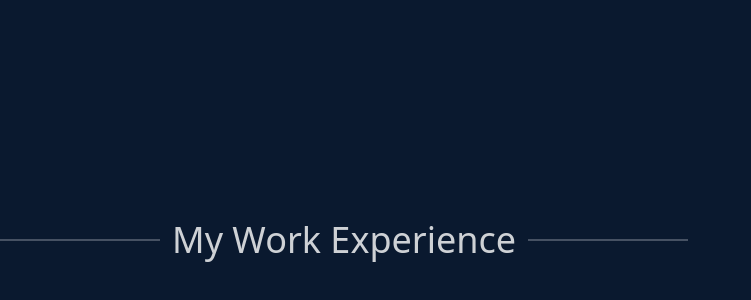
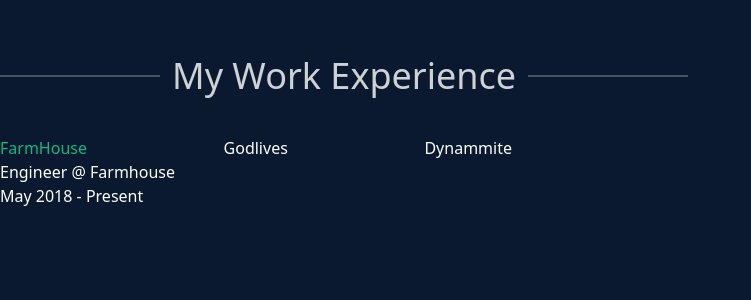
Before and after one commit to EngineerDanny/EngineerDanny_Portfolio, a React (Create React App) app: page / in a window 1280 px wide. Shown: the part 1544-1844 px from the top of the page, without its empty margins (0-751 px from the left). Built offline with nearby package versions, Linux system fonts and the light colour scheme.

Commit message:
style update 4

```diff
--- a/src/App.jsx
+++ b/src/App.jsx
@@ -75,18 +75,39 @@ function App() {
 
       {/* Work Experience Section */}
       <section className="h-screen">
-        <div className="flex flex-col justify-evenly h-4/6">
-          {/* About section */}
-          <div className="flex flex-row items-center">
+        <div className="flex flex-col justify-start h-4/6">
+          {/* Work Experience Header */}
+          <div className="flex flex-row items-center mb-10">
             <div className="w-40 h-0.5 bg-gray-300 opacity-30"></div>
             <h1 className="text-4xl font-medium opacity-80 mx-3">
               My Work Experience
             </h1>
             <div className="w-40 h-0.5 bg-gray-300 opacity-30"></div>
           </div>
-
-          <div className="flex flex-row w-4/5 items-center">
-            <p className="max-w-md text-base font-light opacity-80"></p>
+          {/*Job Tabs Component */}
+          <div className="flex flex-row w-2/5 justify-between items-center">
+            <button className="text-green-500">FarmHouse</button>
+            <button>Godlives</button>
+            <button>Dynammite</button>
+          </div>
+          {/* Job Content */}
+          <div>
+            {/* Job title */}
+            <h3>
+              <span>Engineer</span>
+              <span className="">
+                &nbsp;@&nbsp;
+                <a
+                  href="https://www.farmhouse.com/"
+                  class="inline-link"
+                  rel="noopener noreferrer"
+                  target="_blank"
+                >
+                  Farmhouse
+                </a>
+              </span>
+            </h3>
+            <p className="">May 2018 - Present</p>
           </div>
         </div>
       </section>
```
